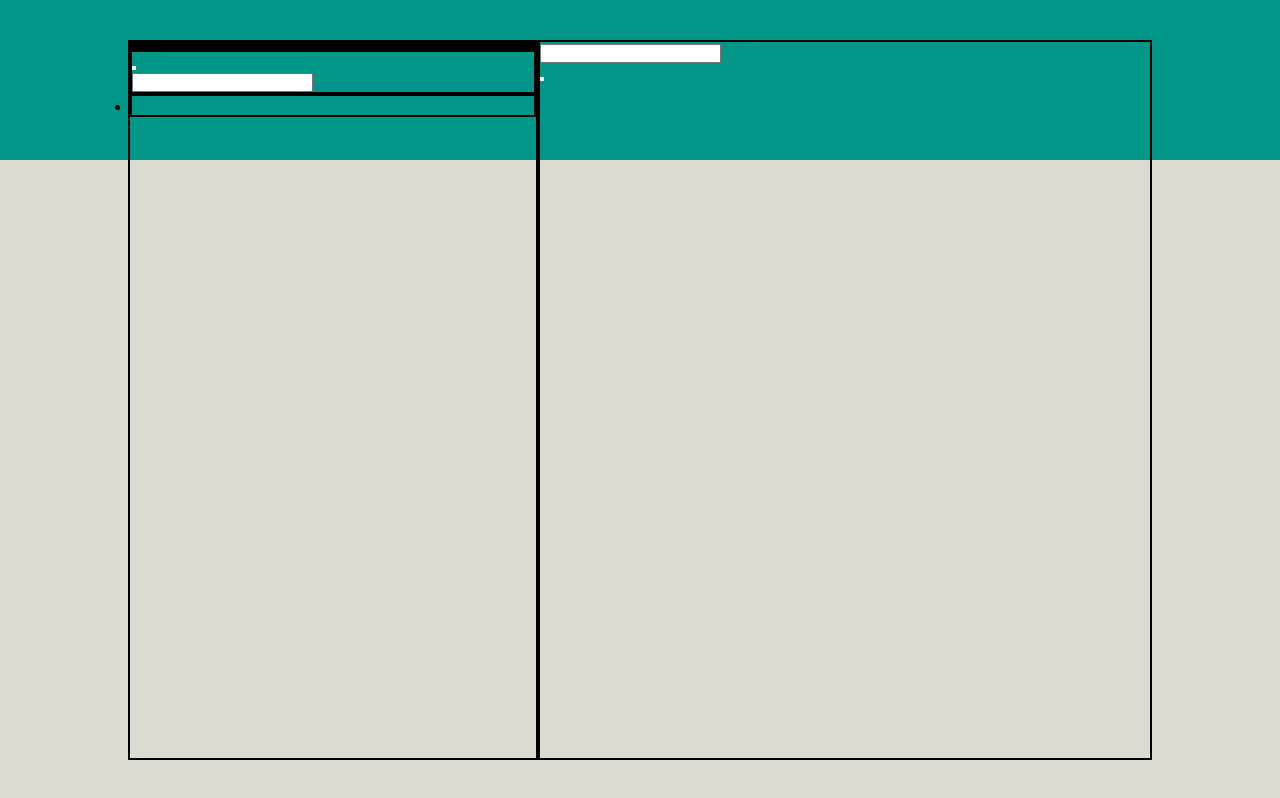
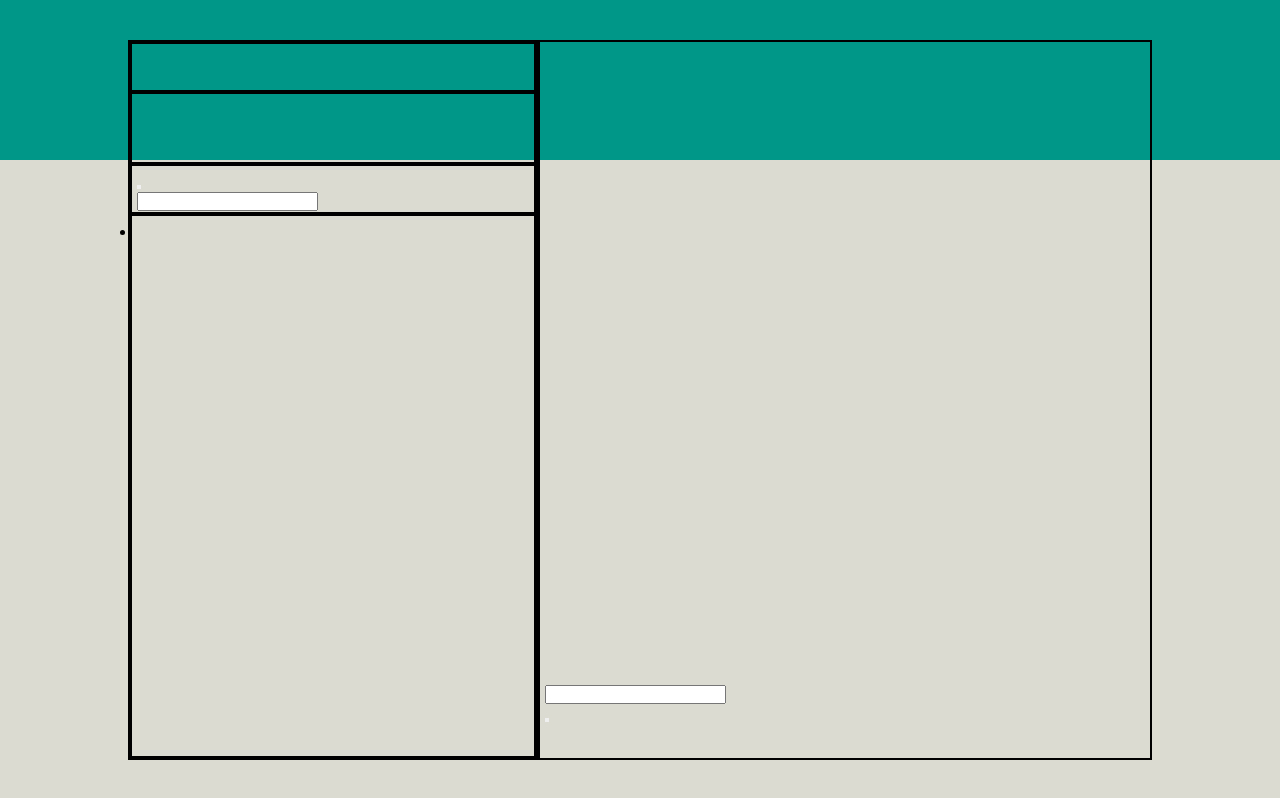
Before and after one commit to ElRafo92/vue-boolzapp, a plain HTML site: page index.html in a window 1280 px wide. Drawn offline with nearby package versions, Linux system fonts and the light colour scheme.

Commit message:
finita stuttura iniziale css

```diff
--- a/css/style.css
+++ b/css/style.css
@@ -90,6 +90,35 @@ align-items: center;
 ==================*/
 .user__bar-container {
     width: 40%;
+    height: 100%;
+}
+
+/*======== BAR HEADER ==========*/
+.bar-header {
+    width: 100%;
+    height: 7%;
+    padding: 5px;
+}
+
+/*======== NOTIFICATION ==========*/
+.bar-notification {
+    width: 100%;
+    height: 10%;
+    padding: 5px;
+}
+
+/*======== SEARCHBAR ==========*/
+.searchbar-bar {
+    width: 100%;
+    height: 7%;
+    padding: 5px;
+}
+
+/*======== USERS LIST ==========*/
+.user__list-container {
+    width: 100%;
+    height: 76%;
+    padding: 5px;
 }
 
 /*==================
@@ -98,4 +127,23 @@ align-items: center;
 .main__body-container {
     width: 60%;
 }
-/*======== MAIN ==========*/
+/*======== MAIN BODY HEAD==========*/
+.main__body-header {
+    width: 100%;
+    height: 10vh;
+    padding: 5px;
+}
+
+/*======== MAIN BODY CENTER==========*/
+.main__body-center {
+    width: 100%;
+    height: calc(100% - 20vh);
+    padding: 5px;
+
+}
+/*======== MAIN BODY FOOT==========*/
+.main__body-footer {
+    width: 100%;
+    height: 10vh;
+    padding: 5px;
+}
```
